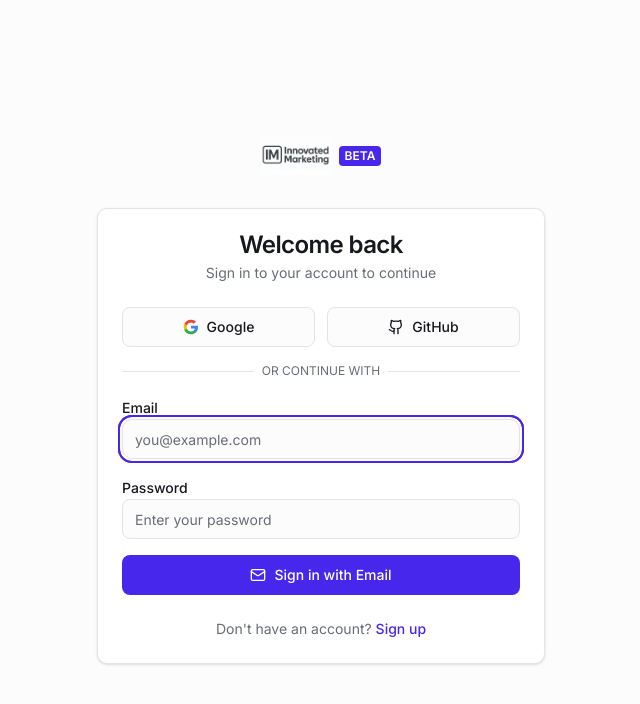
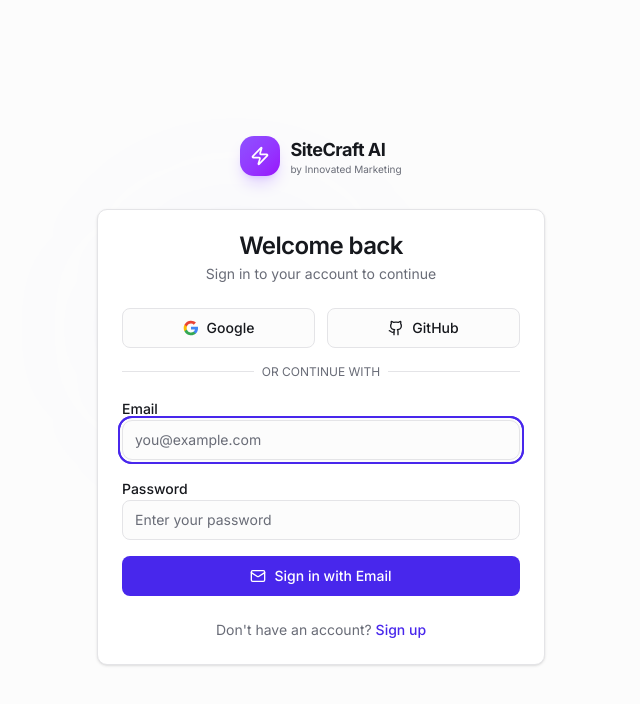
Before and after one commit to greenisi/sitecraft-ai, a Next.js app: page /login in a window 1280 px wide. Shown: the top 704 px of the page, without its empty margins (319-959 px from the left). Built offline with nearby package versions, Linux system fonts and the light colour scheme.

Commit message:
feat: premium auth layout with ambient glows and icon branding

```diff
--- a/src/app/(auth)/layout.tsx
+++ b/src/app/(auth)/layout.tsx
@@ -1,5 +1,5 @@
 import Link from 'next/link';
-import Image from 'next/image';
+import { Zap } from 'lucide-react';
 
 export default function AuthLayout({
   children,
@@ -7,21 +7,25 @@ export default function AuthLayout({
   children: React.ReactNode;
 }) {
   return (
-    <div className="flex min-h-[100dvh] flex-col items-center justify-center bg-background px-4 py-8 sm:py-12">
-      <div className="w-full max-w-md space-y-8">
-        <div className="flex flex-col items-center">
-          <Link href="/" className="flex items-center gap-2 text-foreground">
-            <Image
-              src="/logo.png"
-              alt="Innovated Marketing"
-              width={200}
-              height={50}
-              className="h-10 w-auto dark:invert"
-              priority
-            />
-            <span className="text-xs font-semibold bg-primary text-primary-foreground px-1.5 py-0.5 rounded">
-              BETA
-            </span>
+    <div className="flex min-h-[100dvh] flex-col items-center justify-center bg-background px-4 py-8 sm:py-12 relative overflow-hidden">
+      {/* Background decorative elements */}
+      <div className="pointer-events-none absolute inset-0">
+        <div className="absolute -top-40 -right-40 h-80 w-80 rounded-full bg-violet-500/5 blur-3xl" />
+        <div className="absolute -bottom-40 -left-40 h-80 w-80 rounded-full bg-purple-500/5 blur-3xl" />
+        <div className="absolute top-1/4 left-1/3 h-64 w-64 rounded-full bg-indigo-500/3 blur-3xl" />
+      </div>
+
+      <div className="relative w-full max-w-md space-y-8 animate-fade-in">
+        {/* Logo */}
+        <div className="flex flex-col items-center gap-3">
+          <Link href="/" className="flex items-center gap-2.5 group">
+            <div className="flex h-10 w-10 items-center justify-center rounded-xl bg-gradient-to-br from-violet-500 to-purple-600 shadow-lg shadow-violet-500/25 transition-shadow group-hover:shadow-violet-500/40">
+              <Zap className="h-5 w-5 text-white" />
+            </div>
+            <div className="flex flex-col">
+              <span className="text-lg font-bold tracking-tight">SiteCraft AI</span>
+              <span className="text-[10px] text-muted-foreground -mt-0.5">by Innovated Marketing</span>
+            </div>
           </Link>
         </div>
         {children}
```
